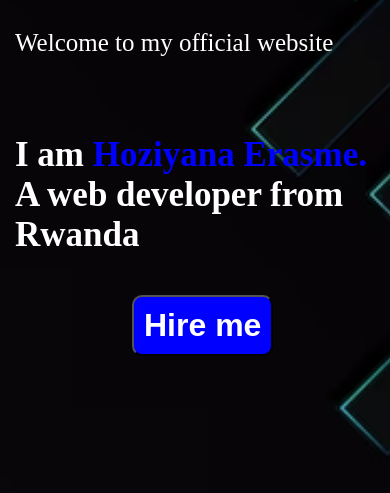
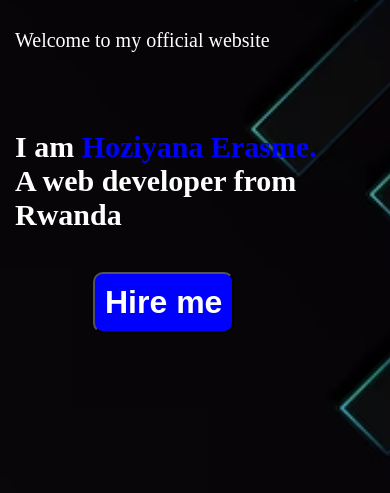
Before and after one commit to Erasme13/my-brand, a plain HTML site: page index.html in a window 390 px wide. Shown: the part 147-640 px from the top of the page. Drawn offline with Linux system fonts and the light colour scheme.

Commit message:
added some changes

```diff
--- a/styles.css
+++ b/styles.css
@@ -10,6 +10,7 @@
     background-image: url('Dark\ background\ photo.avif');
     background-size: cover;
     background-position: center;
+    width: 100%;
 
 
 }
@@ -89,7 +90,8 @@ nav ul li a:hover::after {
 .myhomecontent {
     margin-top: 10%;
     font-size: 30px;
-    margin-left: 20px;
+    margin-left: 40px;
+    margin-right: 0;
 }
 .myhomecontent h1 {
     color: white;
@@ -193,12 +195,16 @@ transition: .5s ease;
 @media screen and (max-width: 390px) {
     .myhomecontent {
         margin-left: 15px;
+        margin-right: 0;
     }
     .myhomecontent h1 {
-        font-size: 35px;
+        font-size: 30px;
     }
     .myhomecontent p {
-        font-size: 25px;
+        font-size: 20px;
+    }
+    .myhomecontent button {
+        margin-left: 20%;
     }
 
 }
```
Also changed, not shown: admin.js (line endings or trailing spaces).
